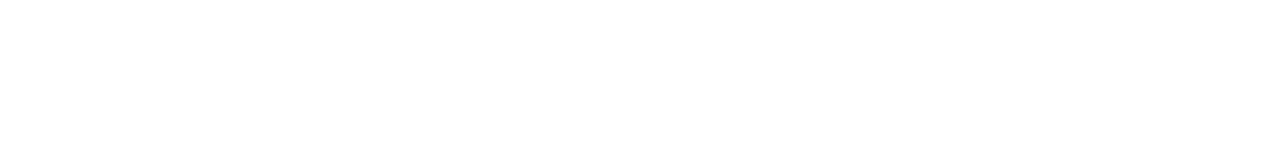
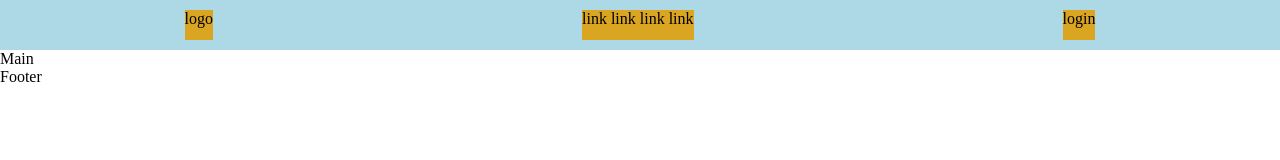
Before and after one commit to nicodellolio/htmlcss-struttura-discord, a plain HTML site: page index.html in a window 1280 px wide. Drawn offline with Linux system fonts and the light colour scheme.

Commit message:
add header

```diff
--- a/assets/css/style.css
+++ b/assets/css/style.css
@@ -0,0 +1,19 @@
+.debug header{
+    background-color: #add8e6;
+    height: 50px;
+}
+
+.debug #logo,nav,#login{
+    background-color: #daa520;
+    height: 60%;
+}
+
+body{
+    margin: 0;
+}
+
+header{
+    display: flex;
+    justify-content: space-around;
+    align-items: center;
+}
--- a/index.html
+++ b/index.html
@@ -6,12 +6,22 @@
     <title>Discord</title>
     <link rel="stylesheet" href="./assets/css/style.css">
 </head>
-<body>
-    <header id="site_header"></header>
+<body class="debug">
+    <header id="site_header">
+        <div id="logo">logo</div>
+        <nav>link link link link</nav>
+        <div id="login">login</div>
+    </header>
+
     <!-- /#site_header -->
-    <main id="site_main"></main>
+    <main id="site_main">
+        Main
+    </main>
     <!-- /#site_main -->
-    <footer id="site_footer"></footer>
+
+    <footer id="site_footer">
+        Footer
+    </footer>
     <!-- /#site_footer -->
 </body>
 </html>
```
